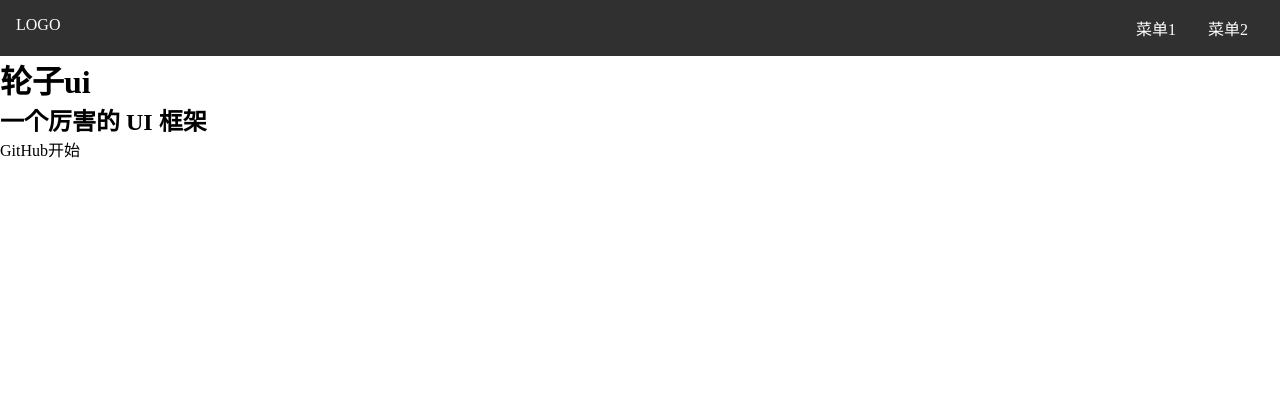
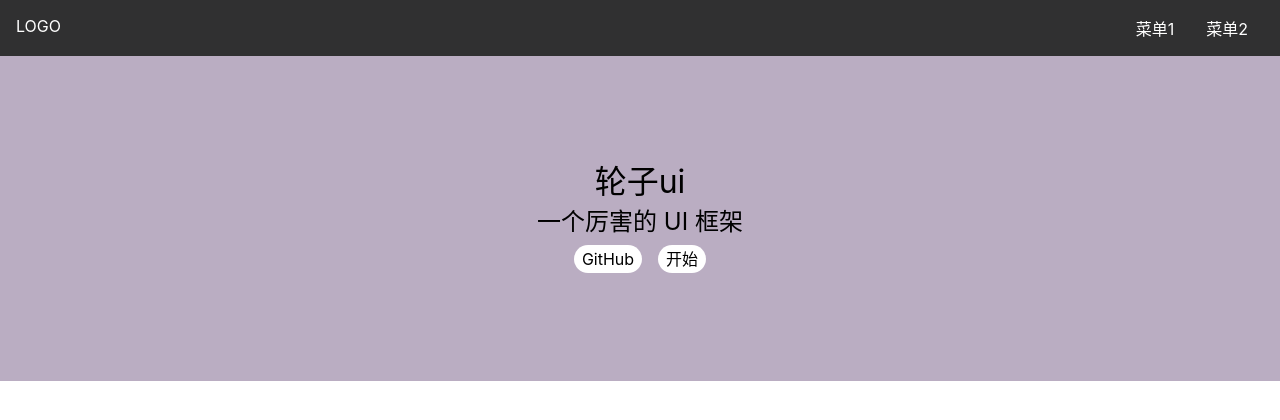
Before and after one commit to woshiIKUNn/rail-ui-1, a Vue app: page /#/ in a window 1280 px wide. Shown: the top 420 px of the page. Built offline with nearby package versions, Linux system fonts and the light colour scheme.

Commit message:
topnav和aside的css1.0

```diff
--- a/src/components/Topnav.vue
+++ b/src/components/Topnav.vue
@@ -3,7 +3,7 @@
       <div class="logo">LOGO</div>
       <ul class="menu">
         <li><router-link to="/">菜单1</router-link></li>
-        <li><router-link to="/xxx">菜单2</router-link></li>
+        <li><router-link to="/Doc">菜单2</router-link></li>
       </ul>
     </div>
 </template>
@@ -14,6 +14,8 @@
     display: flex;
     padding: 16px;
     color:white;
+    position: relative;
+    z-index: 1;
 > .logo {
     max-width: 6em;
     margin-right: auto;
--- a/src/main.ts
+++ b/src/main.ts
@@ -9,7 +9,7 @@ const router = createRouter({
     history,
     routes:[
         {path: '/', component: Home},
-        {path: '/xxx', component: Doc}
+        {path: '/Doc', component: Doc}
     ]
 })
 const app = createApp(App)
--- a/src/style.scss
+++ b/src/style.scss
@@ -12,5 +12,13 @@ a {
   color: inherit;
   &:hover {
     border-bottom: 1px solid;
+    cursor: pointer;
   }
 }
+h1,h2,h3,h4,h5,h6{
+  font-weight: normal;
+}
+body {
+  font-size: 16px;
+  font-family: -apple-system, "Noto Sans", "Helvetica Neue", Helvetica, "Nimbus Sans L", Arial, "Liberation Sans", "PingFang SC", "Hiragino Sans GB", "Noto Sans CJK SC", "Source Han Sans SC", "Source Han Sans CN", "Microsoft YaHei", "Wenquanyi Micro Hei", "WenQuanYi Zen Hei", "ST Heiti", SimHei, "WenQuanYi Zen Hei Sharp", sans-serif;
+}
--- a/src/views/Doc.vue
+++ b/src/views/Doc.vue
@@ -2,7 +2,24 @@
     <div>
         <Topnav />
         <div class="content">
-            <aside>边栏</aside>
+        <aside>
+        <h2>组件列表</h2>
+        <ol>
+          <li>
+            <router-link to="/doc/switch">Switch 组件</router-link>
+          </li>
+          <li>
+            <router-link to="/doc/button">Button 组件</router-link>
+          </li>
+          <li>
+            <router-link to="/doc/dialog">Dialog 组件</router-link>
+          </li>
+          <li>
+            <router-link to="/doc/tabs">Tabs 组件</router-link>
+          </li>
+        </ol>
+      </aside>
+
             <main>主内容</main>
         </div>
     </div>
@@ -10,8 +27,28 @@
 
 <script lang="ts">
 import Topnav from '../components/Topnav.vue';
-export default{
-    components:
-        {Topnav}
+
+export default {
+    components: { Topnav },
 }
 </script>
+
+<style lang="scss" scoped>
+aside {
+  background: lightblue;
+  width: 150px;
+  padding: 16px;
+  position: fixed;
+  top: 0;
+  left: 0;
+  padding-top: 70px;
+  > h2 {
+    margin-bottom: 4px;
+  }
+  > ol {
+    > li {
+      padding: 4px 0;
+    }
+  }
+}
+</style>
--- a/src/views/Home.vue
+++ b/src/views/Home.vue
@@ -5,8 +5,8 @@
             <h1>轮子ui</h1>
             <h2>一个厉害的 UI 框架</h2>
             <p class="actions">
-                <a href="">GitHub</a>
-                <a href="">开始</a>
+                <a href="https://github.com">GitHub</a>
+                <router-link to="/doc">开始</router-link>
             </p>
         </div>
     </div>
@@ -16,7 +16,29 @@
 <script lang="ts">
 import Topnav from '../components/Topnav.vue';
 export default{
-    components:
-        {Topnav}
+    components: {Topnav},
 }
 </script>
+<style lang="scss" scoped>
+.banner {
+  padding: 100px 0;
+  display: flex;
+  justify-content: center;
+  align-items: center;
+  flex-direction: column;
+  background: rgb(186, 173, 194);
+  > .actions{
+    padding: 8px 0;
+    a {
+      margin:0 8px;
+      background: #fff;
+      display: inline-block;
+      $h: 28px;
+      height: $h;
+      line-height: $h;
+      border-radius: $h/2;
+      padding: 0 8px;
+    }
+  }
+}
+</style>
```
